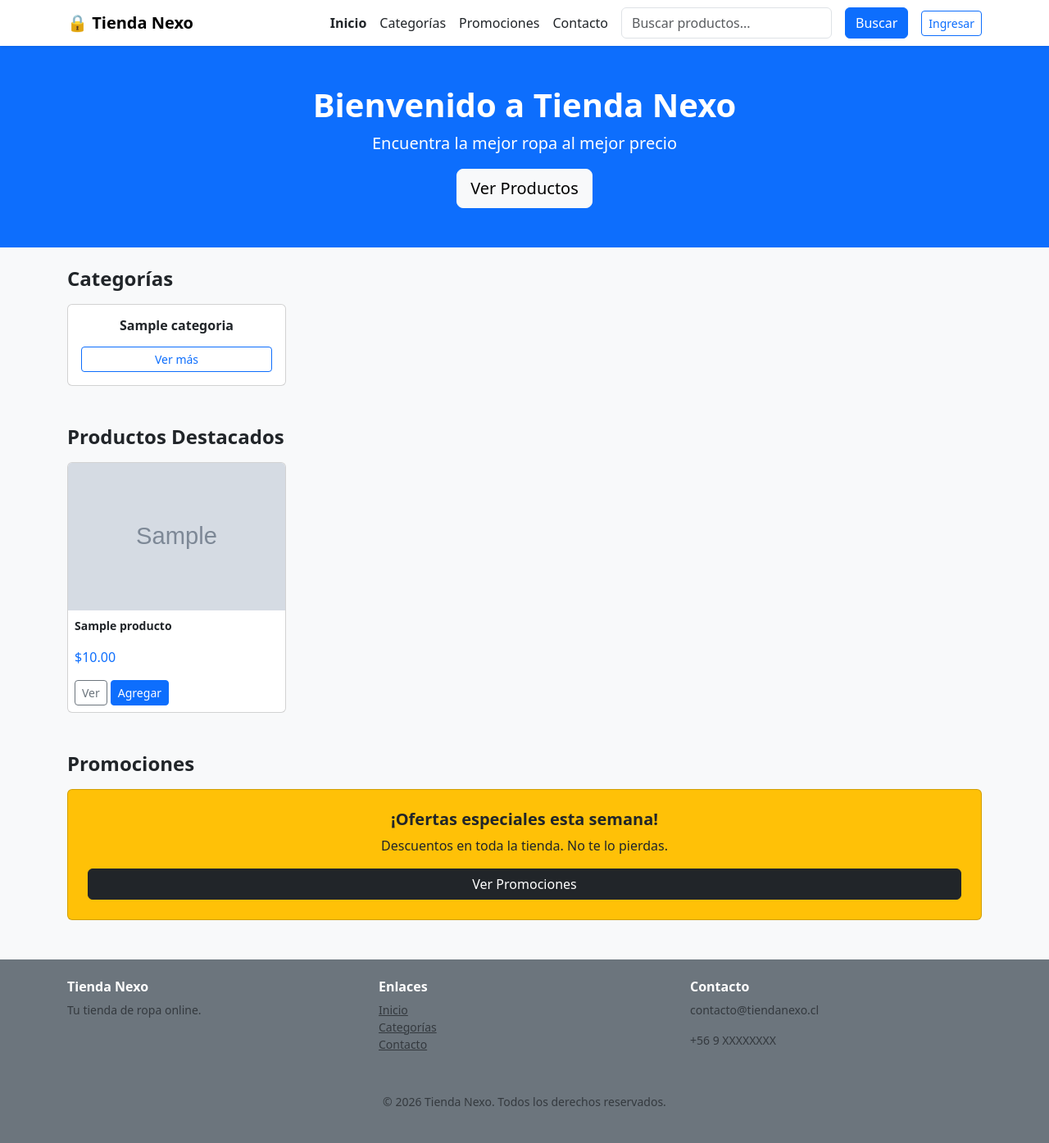
After one commit to Seba3120/tienda_nexo, a Django app: page / in a window 1280 px wide. The commit adds this page. Shown: the whole page at 82% size. Run offline with Django 5.2, Linux system fonts and the light colour scheme; tables that the repository leaves empty hold one stand-in row (values such as "Sample post"); grey boxes marked "Sample" are stand-in pictures.

Commit message:
pagina de inicio v0.1

```diff
--- a/appnexo/templates/appnexo/carrito.html
+++ b/appnexo/templates/appnexo/carrito.html
@@ -14,7 +14,7 @@
         <div class="container">
             <a class="navbar-brand fw-bold" href="#">🔒 Tienda Nexo</a>
             <div class="d-flex gap-3 align-items-center">
-                <a href="#" class="nav-link">Inicio</a>
+                <a href="{% url 'inicio' %}" class="nav-link">Inicio</a>
                 <a href="{% url 'categorias' %}" class="nav-link">Categorías</a>
                 <a href="#" class="nav-link">Promociones</a>
                 <a href="{% url 'contacto' %}" class="nav-link">Contacto</a>
--- a/appnexo/templates/appnexo/categorias.html
+++ b/appnexo/templates/appnexo/categorias.html
@@ -14,7 +14,7 @@
         <div class="container">
             <a class="navbar-brand fw-bold" href="#">🔒 Tienda Nexo</a>
             <div class="d-flex gap-3 align-items-center">
-                <a href="#" class="nav-link">Inicio</a>
+                <a href="{% url 'inicio' %}" class="nav-link">Inicio</a>
                 <a href="#" class="nav-link fw-bold">Categorías</a>
                 <a href="#" class="nav-link">Promociones</a>
                 <a href="{% url 'contacto' %}" class="nav-link">Contacto</a>
--- a/appnexo/templates/appnexo/confirmacion.html
+++ b/appnexo/templates/appnexo/confirmacion.html
@@ -12,7 +12,7 @@
         <div class="container">
             <a class="navbar-brand fw-bold" href="#">🔒 Tienda Nexo</a>
             <div class="d-flex gap-3 align-items-center">
-                <a href="#" class="nav-link">Inicio</a>
+                <a href="{% url 'inicio' %}" class="nav-link">Inicio</a>
                 <a href="{% url 'categorias' %}" class="nav-link">Categorías</a>
                 <a href="#" class="nav-link">Promociones</a>
                 <a href="{% url 'contacto' %}" class="nav-link">Contacto</a>
--- a/appnexo/templates/appnexo/contacto.html
+++ b/appnexo/templates/appnexo/contacto.html
@@ -12,7 +12,7 @@
         <div class="container">
             <a class="navbar-brand fw-bold" href="#">🔒 Tienda Nexo</a>
             <div class="d-flex gap-3 align-items-center">
-                <a href="#" class="nav-link">Inicio</a>
+                <a href="{% url 'inicio' %}" class="nav-link">Inicio</a>
                 <a href="{% url 'categorias' %}" class="nav-link">Categorías</a>
                 <a href="#" class="nav-link">Promociones</a>
                 <a href="{% url 'contacto' %}" class="nav-link fw-bold">Contacto</a>
--- a/appnexo/templates/appnexo/detalle.html
+++ b/appnexo/templates/appnexo/detalle.html
@@ -14,7 +14,7 @@
         <div class="container">
             <a class="navbar-brand fw-bold" href="#">🔒 Tienda Nexo</a>
             <div class="d-flex gap-3 align-items-center">
-                <a href="#" class="nav-link">Inicio</a>
+                <a href="{% url 'inicio' %}" class="nav-link">Inicio</a>
                 <a href="{% url 'categorias' %}" class="nav-link">Categorías</a>
                 <a href="#" class="nav-link">Promociones</a>
                 <a href="{% url 'contacto' %}" class="nav-link">Contacto</a>
--- /dev/null
+++ b/appnexo/templates/appnexo/inicio.html
@@ -0,0 +1,118 @@
+<!DOCTYPE html>
+<html lang="es">
+<head>
+    <meta charset="UTF-8">
+    <title>Inicio - Tienda Nexo</title>
+    <link href="https://cdn.jsdelivr.net/npm/bootstrap@5.3.0/dist/css/bootstrap.min.css" rel="stylesheet">
+</head>
+<body class="bg-light">
+
+    <!-- Navbar -->
+    <nav class="navbar navbar-expand-lg navbar-light bg-white shadow-sm">
+        <div class="container">
+            <a class="navbar-brand fw-bold" href="{% url 'inicio' %}">🔒 Tienda Nexo</a>
+            <div class="d-flex gap-3 align-items-center">
+                <a href="{% url 'inicio' %}" class="nav-link fw-bold">Inicio</a>
+                <a href="{% url 'categorias' %}" class="nav-link">Categorías</a>
+                <a href="#" class="nav-link">Promociones</a>
+                <a href="{% url 'contacto' %}" class="nav-link">Contacto</a>
+                <input type="text" class="form-control" placeholder="Buscar productos...">
+                <button class="btn btn-primary">Buscar</button>
+                {% if user.is_authenticated %}
+                    <a href="{% url 'perfil' %}" class="nav-link">Hola, {{ user.first_name }}</a>
+                    <a href="{% url 'logout' %}" class="btn btn-outline-secondary btn-sm">Cerrar Sesión</a>
+                {% else %}
+                    <a href="{% url 'login' %}" class="btn btn-outline-primary btn-sm">Ingresar</a>
+                {% endif %}
+            </div>
+        </div>
+    </nav>
+
+    <!-- Texto en Principal en Grande -->
+    <div class="bg-primary text-white text-center py-5 mb-4">
+        <h1 class="fw-bold">Bienvenido a Tienda Nexo</h1>
+        <p class="lead">Encuentra la mejor ropa al mejor precio</p>
+        <a href="{% url 'categorias' %}" class="btn btn-light btn-lg">Ver Productos</a>
+    </div>
+
+    <div class="container">
+
+        <!-- Categorias -->
+        <h4 class="fw-bold mb-3">Categorías</h4>
+        <div class="row g-3 mb-5">
+            {% for categoria in categorias %}
+                <div class="col-md-3">
+                    <div class="card text-center p-3">
+                        <h6 class="fw-bold">{{ categoria.nombre }}</h6>
+                        <a href="{% url 'categorias' %}" class="btn btn-outline-primary btn-sm mt-2">Ver más</a>
+                    </div>
+                </div>
+            {% empty %}
+                <p class="text-muted">No hay categorías registradas.</p>
+            {% endfor %}
+        </div>
+
+        <!-- Productos destacados -->
+        <h4 class="fw-bold mb-3">Productos Destacados</h4>
+        <div class="row row-cols-2 row-cols-md-4 g-3 mb-5">
+            {% for producto in productos_destacados %}
+                <div class="col">
+                    <div class="card h-100">
+                        {% if producto.imagen %}
+                            <img src="{{ producto.imagen.url }}" class="card-img-top" style="height:180px; object-fit:cover;">
+                        {% endif %}
+                        <div class="card-body p-2">
+                            <p class="fw-bold small">{{ producto.nombre }}</p>
+                            <p class="text-primary">${{ producto.precio }}</p>
+                            <div class="d-flex gap-1">
+                                <a href="{% url 'detalle_producto' producto.pk %}" class="btn btn-outline-secondary btn-sm">Ver</a>
+                                <a href="{% url 'agregar_carrito' producto.pk %}" class="btn btn-primary btn-sm">Agregar</a>
+                            </div>
+                        </div>
+                    </div>
+                </div>
+            {% empty %}
+                <p class="text-muted">No hay productos registrados.</p>
+            {% endfor %}
+        </div>
+
+        <!-- Promociones -->
+        <h4 class="fw-bold mb-3">Promociones</h4>
+        <div class="card bg-warning text-dark p-4 text-center mb-5">
+            <h5 class="fw-bold">¡Ofertas especiales esta semana!</h5>
+            <p>Descuentos en toda la tienda. No te lo pierdas.</p>
+            <a href="#" class="btn btn-dark">Ver Promociones</a>
+        </div>
+
+    </div>
+
+    <!-- Footer -->
+    <footer class="bg-secondary text-white py-4 mt-4">
+        <div class="container">
+            <div class="row">
+                <div class="col-md-4">
+                    <h6 class="fw-bold">Tienda Nexo</h6>
+                    <p class="small text-muted">Tu tienda de ropa online.</p>
+                </div>
+                <div class="col-md-4">
+                    <h6 class="fw-bold">Enlaces</h6>
+                    <ul class="list-unstyled small">
+                        <li><a href="{% url 'inicio' %}" class="text-muted">Inicio</a></li>
+                        <li><a href="{% url 'categorias' %}" class="text-muted">Categorías</a></li>
+                        <li><a href="{% url 'contacto' %}" class="text-muted">Contacto</a></li>
+                    </ul>
+                </div>
+                <div class="col-md-4">
+                    <h6 class="fw-bold">Contacto</h6>
+                    <p class="small text-muted">contacto@tiendanexo.cl</p>
+                    <p class="small text-muted">+56 9 XXXXXXXX</p>
+                </div>
+            </div>
+            <hr class="border-secondary">
+            <p class="text-center text-muted small">© 2026 Tienda Nexo. Todos los derechos reservados.</p>
+        </div>
+    </footer>
+
+    <script src="https://cdn.jsdelivr.net/npm/bootstrap@5.3.0/dist/js/bootstrap.bundle.min.js"></script>
+</body>
+</html>
--- a/appnexo/templates/appnexo/login.html
+++ b/appnexo/templates/appnexo/login.html
@@ -12,7 +12,7 @@
         <div class="container">
             <a class="navbar-brand fw-bold" href="#">🔒 Tienda Nexo</a>
             <div class="d-flex gap-3 align-items-center">
-                <a href="#" class="nav-link">Inicio</a>
+                <a href="{% url 'inicio' %}" class="nav-link">Inicio</a>
                 <a href="{% url 'categorias' %}" class="nav-link">Categorías</a>
                 <a href="#" class="nav-link">Promociones</a>
                 <a href="#" class="nav-link">Contacto</a>
--- a/appnexo/templates/appnexo/pago.html
+++ b/appnexo/templates/appnexo/pago.html
@@ -13,7 +13,7 @@ html<!DOCTYPE html>
         <div class="container">
             <a class="navbar-brand fw-bold" href="#">🔒 Tienda Nexo</a>
             <div class="d-flex gap-3 align-items-center">
-                <a href="#" class="nav-link">Inicio</a>
+                <a href="{% url 'inicio' %}" class="nav-link">Inicio</a>
                 <a href="{% url 'categorias' %}" class="nav-link">Categorías</a>
                 <a href="#" class="nav-link">Promociones</a>
                 <a href="{% url 'contacto' %}" class="nav-link">Contacto</a>
--- a/appnexo/templates/appnexo/perfil.html
+++ b/appnexo/templates/appnexo/perfil.html
@@ -12,7 +12,7 @@
         <div class="container">
             <a class="navbar-brand fw-bold" href="#">🔒 Tienda Nexo</a>
             <div class="d-flex gap-3 align-items-center">
-                <a href="#" class="nav-link">Inicio</a>
+                <a href="{% url 'inicio' %}" class="nav-link">Inicio</a>
                 <a href="{% url 'categorias' %}" class="nav-link">Categorías</a>
                 <a href="#" class="nav-link">Promociones</a>
                 <a href="{% url 'contacto' %}" class="nav-link">Contacto</a>
--- a/appnexo/urls.py
+++ b/appnexo/urls.py
@@ -2,6 +2,7 @@ from django.urls import path
 from . import views
 
 urlpatterns = [
+    path('', views.inicio, name='inicio'),
     path('categorias/', views.lista_productos, name='categorias'),
     path('producto/<int:pk>/', views.detalle_producto, name='detalle_producto'),
     path('carrito/', views.ver_carrito, name='ver_carrito'),
--- a/appnexo/views.py
+++ b/appnexo/views.py
@@ -158,3 +158,11 @@ def panel(request):
         'ultimos_pedidos': ultimos_pedidos,
         'productos': productos,
     })
+
+def inicio(request):
+    productos_destacados = Producto.objects.all()[:8]
+    categorias = Categoria.objects.all()
+    return render(request, 'appnexo/inicio.html', {
+        'productos_destacados': productos_destacados,
+        'categorias': categorias,
+    })
```
